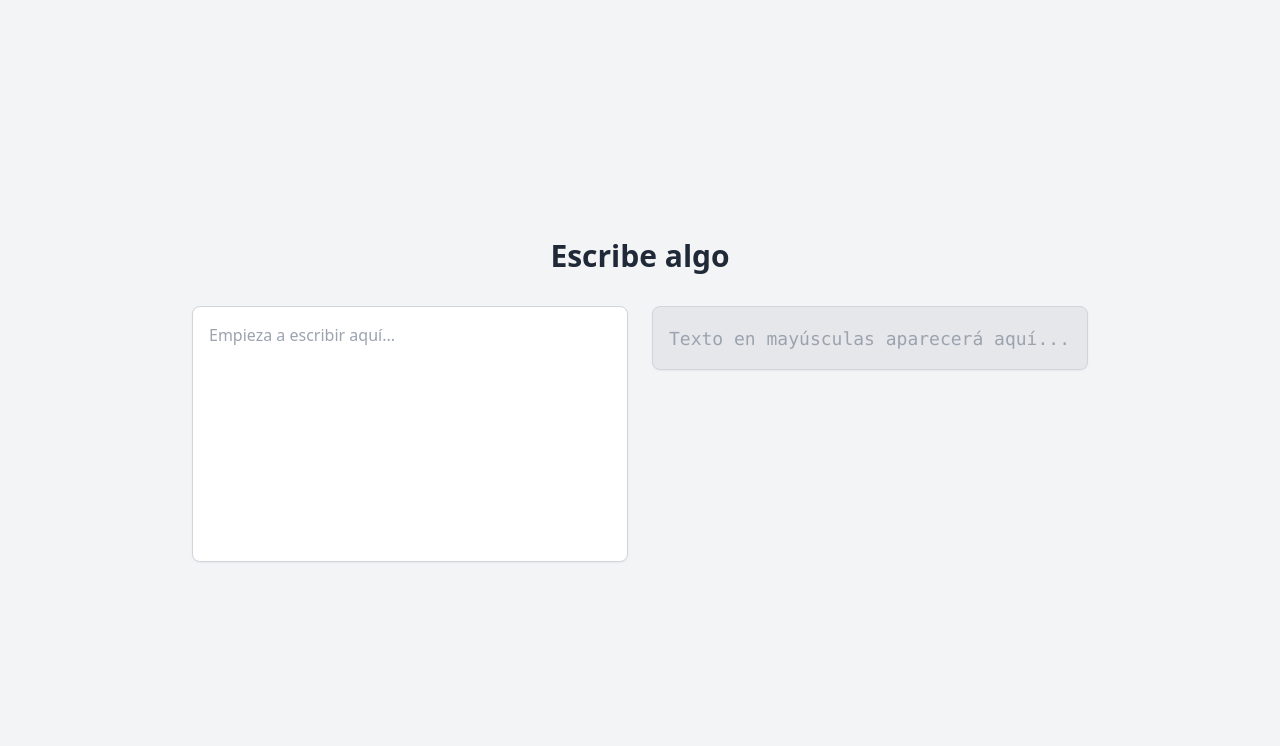
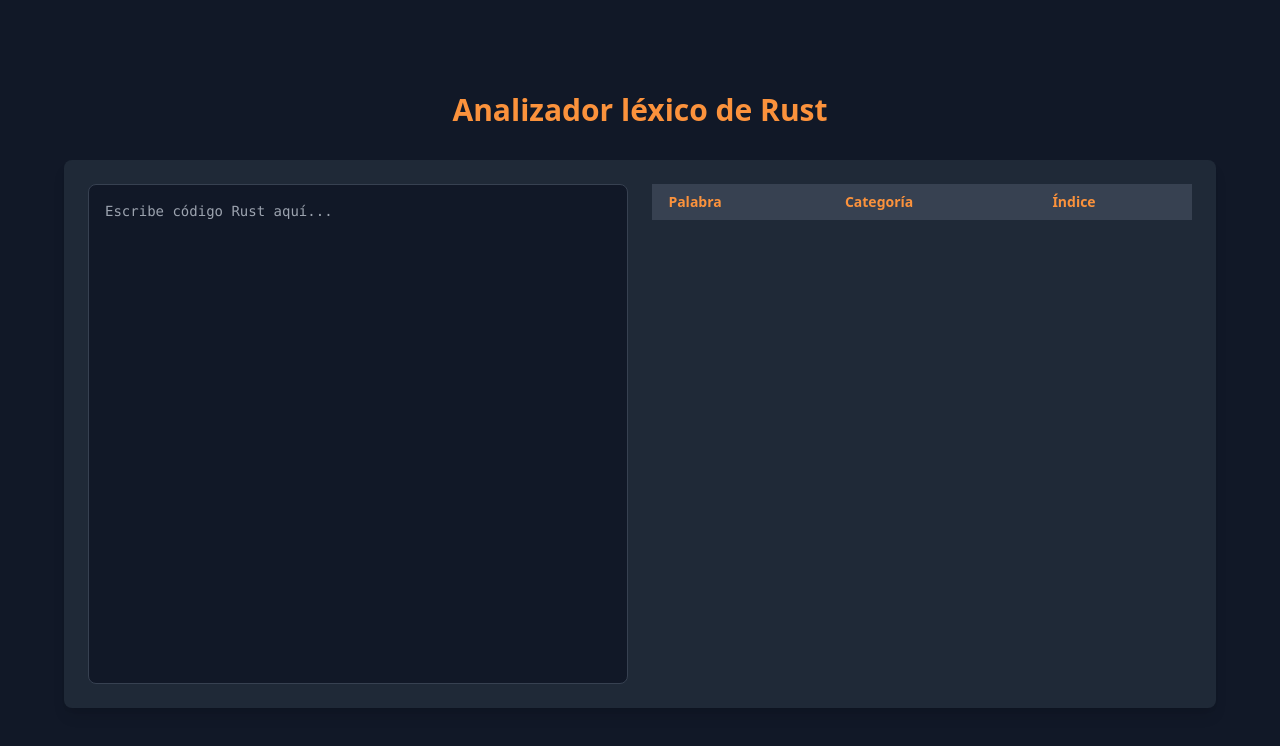
Before and after one commit to optitudes/analizador_lexico_go, a plain HTML site: page views/index.html in a window 1280 px wide. Drawn offline with nearby package versions, Linux system fonts and the light colour scheme.

Commit message:
visual improvements

```diff
--- a/views/index.html
+++ b/views/index.html
@@ -2,30 +2,40 @@
 <html lang="es">
 <head>
     <meta charset="UTF-8">
-    <title>Analizador léxico de rust</title>
+    <title>Analizador léxico de Rust</title>
     <script src="https://cdn.tailwindcss.com"></script>
 </head>
-<body class="bg-gray-100 min-h-screen flex flex-col items-center justify-center p-6">
-<h1 class="text-3xl font-bold text-gray-800 mb-8">Escribe algo</h1>
+<body class="bg-gray-900 min-h-screen flex flex-col items-center justify-center p-6">
+<h1 class="text-3xl font-bold text-orange-400 mb-8">Analizador léxico de Rust</h1>
 
-<div class="flex flex-col md:flex-row gap-6 w-full max-w-4xl">
+<div class="flex flex-col md:flex-row gap-6 w-full max-w-6xl bg-gray-800 p-6 rounded-lg shadow-lg">
+    <!-- Área de texto -->
     <textarea
             id="input"
-            placeholder="Empieza a escribir aquí..."
-            class="w-full md:w-1/2 h-64 p-4 rounded-lg border border-gray-300 shadow-sm focus:outline-none focus:ring-2 focus:ring-blue-500 resize-none bg-white"
+            placeholder="Escribe código Rust aquí..."
+            class="w-full md:w-1/2 h-[500px] p-4 rounded-lg border border-gray-700 bg-gray-900 text-orange-300 font-mono text-sm focus:outline-none focus:ring-2 focus:ring-orange-500 resize-none"
     ></textarea>
 
-    <input
-            id="output"
-            readonly
-            placeholder="Texto en mayúsculas aparecerá aquí..."
-            class="w-full md:w-1/2 h-16 p-4 rounded-lg border border-gray-300 shadow-sm focus:outline-none bg-gray-200 text-gray-700 text-lg font-mono"
-    />
+    <!-- Tabla -->
+    <div class="w-full md:w-1/2 h-[500px] overflow-y-auto">
+        <table class="min-w-full text-left text-sm font-light text-gray-300">
+            <thead class="bg-gray-700 text-orange-400">
+            <tr>
+                <th class="px-4 py-2">Palabra</th>
+                <th class="px-4 py-2">Categoría</th>
+                <th class="px-4 py-2">Índice</th>
+            </tr>
+            </thead>
+            <tbody id="table-body" class="bg-gray-800">
+            <!-- Filas dinámicas aquí -->
+            </tbody>
+        </table>
+    </div>
 </div>
 
 <script>
     const input = document.getElementById('input');
-    const output = document.getElementById('output');
+    const tableBody = document.getElementById('table-body');
     const socket = new WebSocket('ws://' + window.location.host + '/ws');
 
     socket.onopen = () => {
@@ -33,7 +43,18 @@
     };
 
     socket.onmessage = (event) => {
-        output.value = event.data;
+        const tokens = JSON.parse(event.data);
+        tableBody.innerHTML = '';
+        tokens.forEach(token => {
+            const row = `
+                    <tr class="border-b border-gray-700 hover:bg-gray-700">
+                        <td class="px-4 py-2">${token.palabra}</td>
+                        <td class="px-4 py-2">${token.categoria}</td>
+                        <td class="px-4 py-2">${token.indice}</td>
+                    </tr>
+                `;
+            tableBody.innerHTML += row;
+        });
     };
 
     input.addEventListener('input', () => {
```
